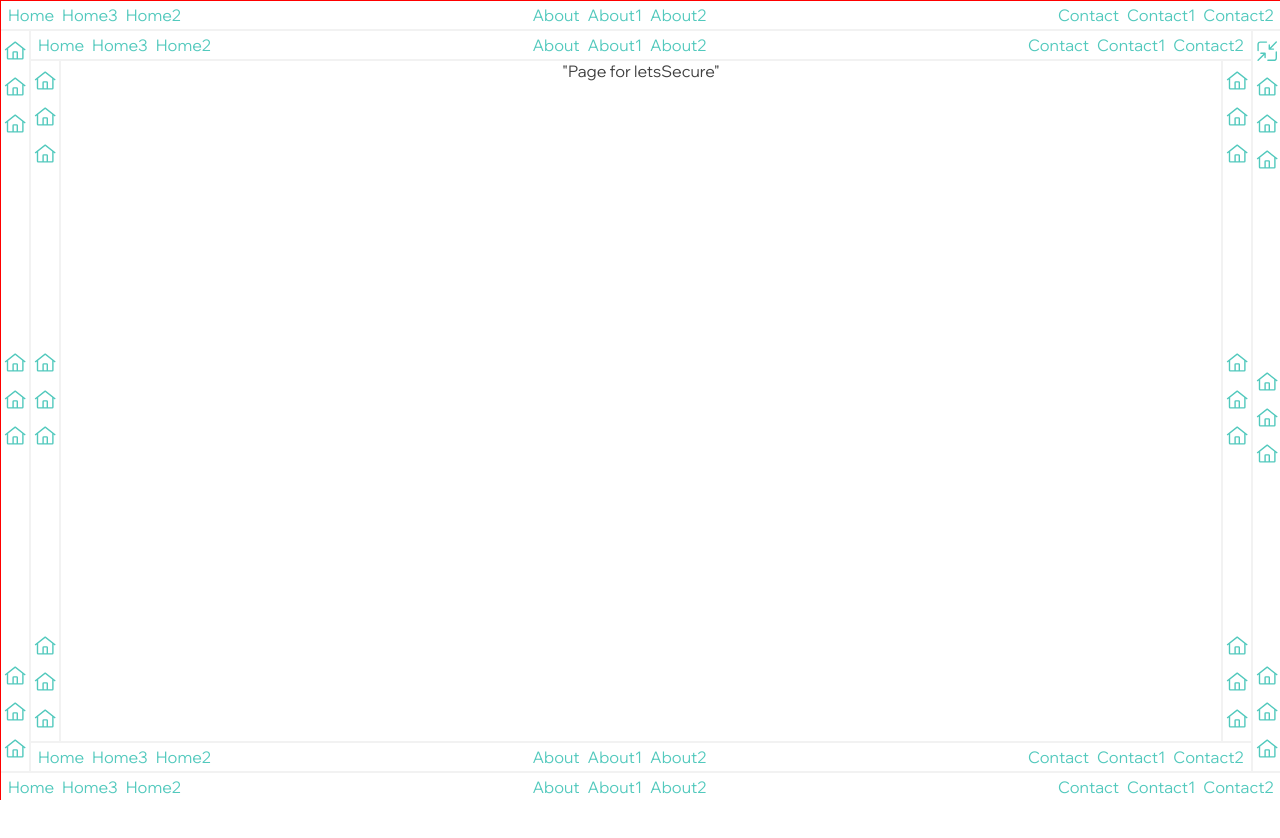
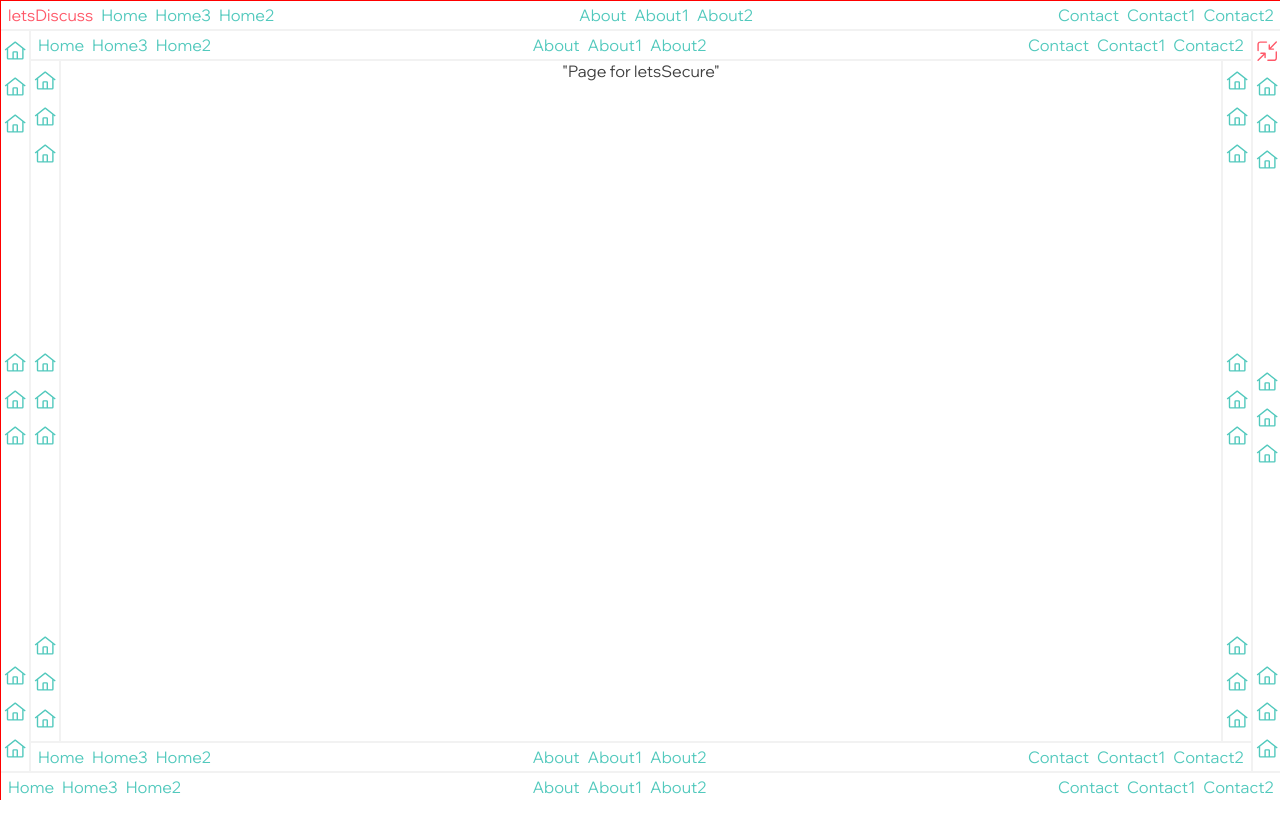
Before and after one commit to itsrighttime/ui-components, a React (Vite) app: page / in a window 1280 px wide. Shown: the top 838 px of the page. Built offline with nearby package versions, Linux system fonts and the light colour scheme.

Commit message:
feat: add workspaceName to API response and update Tab component styling for toggleFullscreen

```diff
--- a/src/Layout/Workspace/helper/Tab.jsx
+++ b/src/Layout/Workspace/helper/Tab.jsx
@@ -7,13 +7,18 @@ export const Tab = ({ mykey, value, icon, onClick, color }) => {
       "You have not pass the onClick in tabs of navigator. Kindly pass onClick"
     );
 
-  //   console.log(icon);
+  let customStyle = {};
+  if (mykey === "workspaceName" || mykey === "toggleFullscreen")
+    customStyle = {
+      textDecoration: "none",
+      color: "var(--colorRed)",
+    };
 
   return icon ? (
     <IconButton
       icon={icon}
       label={value}
-      color={color}
+      color={mykey === "toggleFullscreen" ? "#ff5969" : color}
       size={1.4}
       onClick={() => {
         onClick(mykey);
@@ -26,6 +31,7 @@ export const Tab = ({ mykey, value, icon, onClick, color }) => {
         onClick(mykey);
       }}
       color={color}
+      style={customStyle}
     />
   );
 };
--- a/src/Layout/Workspace/helper/formateTabsDetails.js
+++ b/src/Layout/Workspace/helper/formateTabsDetails.js
@@ -53,6 +53,19 @@ export const formateTabsDetails = ({ data, toggleFullscreen, tabsHandler }) => {
             icon: screenModeIcon,
           });
         }
+        // Add special toggleFullscreen tab for: level1 > top > right > left[0]
+        else if (
+          level === "tabsLevel1" &&
+          zone === "top" &&
+          position === "left"
+        ) {
+          result[level][zone][position].unshift({
+            key: "workspaceName",
+            value: data.content.workspaceName,
+            onClick: () => {},
+            icon: null,
+          });
+        }
       });
     });
   });
--- a/src/Layout/Workspace/helper/workspaceLayoutApi.js
+++ b/src/Layout/Workspace/helper/workspaceLayoutApi.js
@@ -2,6 +2,7 @@ export const workspaceLayoutApi = (api) => {
   const response = {
     content: {
       data: `Page for ${api || "Home"}`,
+      workspaceName: "letsDiscuss",
     },
 
     tabsLevel1: generateTabSet("Level1"),
```
